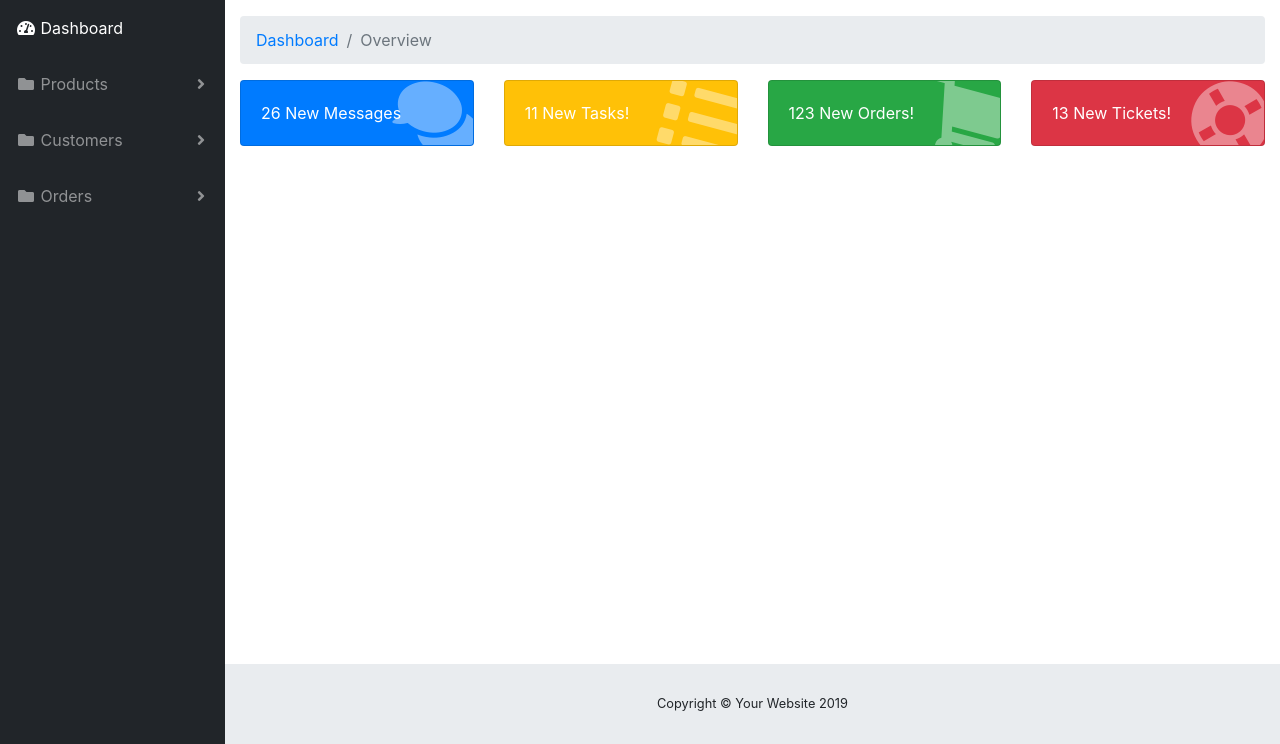
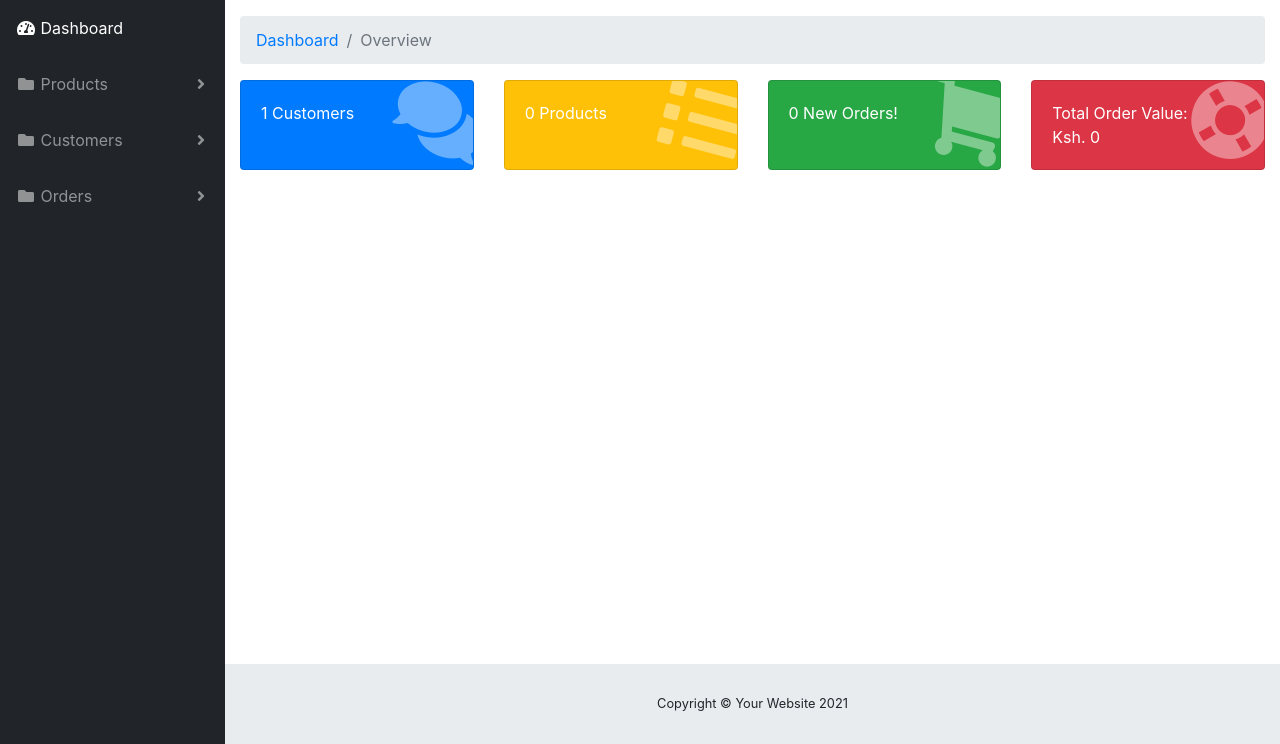
Before and after one commit to KivutiBrian/Bio-Foods, a Flask app: page /dashboard in a window 1280 px wide. Shown: the part 56-800 px from the top of the page. Run offline with Flask 2, Linux system fonts and the light colour scheme; the visitor is signed in with stand-in values (Sample User, id 1); data comes from the database, SQL or seed files in the repository; data that the repository does not hold is empty; some libraries are stand-ins or nearby versions.

Commit message:
changes to project

```diff
--- a/app.py
+++ b/app.py
@@ -71,7 +71,6 @@ def admin():
                 # set the admin session
                 session['admin'] = email
                 session['aid'] = Admin.get_admin_id(email)
-                print(session)
                 return redirect(url_for('home'))
             else:
                 flash('Invalid Credentials','danger')
@@ -92,8 +91,15 @@ def logout():
 @app.route('/dashboard', methods=['GET','POST'])
 def home():
     if session:
-        print(session)
-        return render_template('index.html')
+        customer_count = CustomerModel.query.count()
+        product_count = Products.query.count()
+        order_count = Orders.query.count()
+        order_value = 0
+        orders = Orders.query.all()
+        for order in orders:
+            order_value += order.total
+
+        return render_template('index.html', customer_count = customer_count, product_count = product_count, order_count = order_count, order_value = order_value)
     else:
         flash('Please login to gain access', 'danger')
         return redirect(url_for('admin'))
@@ -105,6 +111,7 @@ def products():
         if request.method == 'POST':
             name = request.form['name']
             price = request.form['price']
+            quantity = request.form['quantity']
             # check if a product already exists
             if Products.check_product_exists(name):
                 # if true, redirect to products page
@@ -112,7 +119,7 @@ def products():
                 return redirect(url_for('products'))
             else:
                 # add the product
-                p = Products(name=name,price=price)
+                p = Products(name=name,price=price, quantity = quantity)
                 p.insert_record()
                 flash('Record successfully added', 'success')
                 return redirect(url_for('products'))
@@ -134,8 +141,9 @@ def update_product(id):
     if request.method == 'POST':
         newname = request.form['newname']
         newprice = request.form['newprice']
+        newquantity = request.form['newquantity']
 
-        update = Products.update_by_id(id=id,name=newname,price=newprice)
+        update = Products.update_by_id(id=id,name=newname,price=newprice, quantity = newquantity)
 
         if update:
             flash('successfully updated', 'success')
@@ -227,15 +235,22 @@ def cust_home():
             email = session['email']
             product = request.form['productname']
             company = request.form['name']
-
             qun = request.form['quantity']
-
             date = request.form['date']
 
-            ch = Orders(email=email,product=product,orderdate=date,customer_id=session['uid'], company=company)
-            ch.create_record()
-            flash('Order successfully made','success')
-            return redirect(url_for('cust_home'))
+            # check for the product quantity
+            # product_to_check = Products.query.filter_by(name=product).first()
+
+            if qun > 0:
+                flash('Quantity ordered is higher than stock remaining','danger')
+                return redirect(url_for('cust_home'))
+            else:
+                ch = Orders(email=email,product=product,orderdate=date,customer_id=session['uid'], company=company)
+                ch.create_record()
+
+                flash('Order successfully made','success')
+                return redirect(url_for('cust_home'))
+
         return render_template('customerorder.html', products=allproducts)
     else:
         flash('Please login','danger')
@@ -251,11 +266,25 @@ def prodjson():
 def orderJson():
     if session:
         data = request.get_json(force=True)
-        print(data)
-        o = Orders(email=session['email'],quantity=data['quantity'],total=data['total'],
-                    product_id=data['product_id'],company=session['companyname'],customer_id=session['uid'])
-        o.create_record()
-        return 'Order successfully saved'
+        stock_item = Products.query.filter_by(id = data['product_id']).first()
+
+        if int(data['quantity']) > int(stock_item.quantity):
+            flash('Quantity ordered is higher than stock remaining','danger')
+            print('==========')
+            print('Quantity ordered is higher than stock remaining - order and stock quantity not updated')
+            print('==========')
+
+            return 'We have an error', 400
+        else:
+            # update the product's stock quantity when an order is made
+            stock_item.quantity = int(stock_item.quantity) - int(data['quantity'])
+            db.session.add(stock_item)
+            db.session.commit()
+
+            o = Orders(email=session['email'],quantity=data['quantity'],total=data['total'], product_id=data['product_id'],company=session['companyname'],customer_id=session['uid'])
+            o.create_record()
+
+            return 'Order successfully saved', 200
 
 
 @app.route('/manual/order', methods=['GET','POST'])
--- a/config/config.py
+++ b/config/config.py
@@ -4,7 +4,7 @@ class Config(object):
 
 class DevelopmentConfig(Config):
     DEBUG = True
-    SQLALCHEMY_DATABASE_URI = 'postgresql://postgres:Brian8053@@127.0.0.1:5432/orderManagementSystem'
+    SQLALCHEMY_DATABASE_URI = 'postgresql://postgres:1234@localhost:5432/biofoods'
     SECRET_KEY = 'some-secret-key'
 
 class ProductionConfig(Config):
--- a/models/products.py
+++ b/models/products.py
@@ -5,6 +5,7 @@ class Products(db.Model):
     id = db.Column(db.Integer, primary_key=True)
     name = db.Column(db.String(30), nullable=False)
     price = db.Column(db.String(30), nullable=False)
+    quantity = db.Column(db.String(30), nullable=False)
     cust = db.relationship('Orders', backref='order')
 
     # CREATE
@@ -29,13 +30,15 @@ class Products(db.Model):
 
     # update a product
     @classmethod
-    def update_by_id(cls,id,name=None,price=None):
+    def update_by_id(cls,id,name=None,price=None, quantity=None):
         product = cls.query.filter_by(id=id).first()
         if product:
             if name:
                 product.name = name
             if price:
                 product.price = price
+            if quantity:
+                product.quantity = quantity
 
             db.session.commit()
             return True
--- a/templates/allorders.html
+++ b/templates/allorders.html
@@ -190,7 +190,7 @@
       <footer class="sticky-footer">
         <div class="container my-auto">
           <div class="copyright text-center my-auto">
-            <span>Copyright © Your Website 2019</span>
+            <span>Copyright © Your Website 2021</span>
           </div>
         </div>
       </footer>
--- a/templates/customersreport.html
+++ b/templates/customersreport.html
@@ -153,7 +153,7 @@
       <footer class="sticky-footer">
         <div class="container my-auto">
           <div class="copyright text-center my-auto">
-            <span>Copyright © Your Website 2019</span>
+            <span>Copyright © Your Website 2021</span>
           </div>
         </div>
       </footer>
--- a/templates/eachorder.html
+++ b/templates/eachorder.html
@@ -135,7 +135,7 @@
       <footer class="sticky-footer">
         <div class="container my-auto">
           <div class="copyright text-center my-auto">
-            <span>Copyright © Your Website 2019</span>
+            <span>Copyright © Your Website 2021</span>
           </div>
         </div>
       </footer>
--- a/templates/index.html
+++ b/templates/index.html
@@ -128,7 +128,7 @@
                 <div class="card-body-icon">
                   <i class="fas fa-fw fa-comments"></i>
                 </div>
-                <div class="mr-5">26 New Messages</div>
+                <div class="mr-5">{{ customer_count }} Customers</div>
               </div>
 
             </div>
@@ -139,7 +139,7 @@
                 <div class="card-body-icon">
                   <i class="fas fa-fw fa-list"></i>
                 </div>
-                <div class="mr-5">11 New Tasks!</div>
+                <div class="mr-5">{{ product_count }} Products</div>
               </div>
 
             </div>
@@ -150,7 +150,7 @@
                 <div class="card-body-icon">
                   <i class="fas fa-fw fa-shopping-cart"></i>
                 </div>
-                <div class="mr-5">123 New Orders!</div>
+                <div class="mr-5">{{ order_count }} New Orders!</div>
               </div>
 
             </div>
@@ -161,7 +161,7 @@
                 <div class="card-body-icon">
                   <i class="fas fa-fw fa-life-ring"></i>
                 </div>
-                <div class="mr-5">13 New Tickets!</div>
+                <div class="mr-5">Total Order Value: Ksh. {{'%0.0f'|format(order_value|float) }}</div>
               </div>
 
             </div>
@@ -179,7 +179,7 @@
       <footer class="sticky-footer">
         <div class="container my-auto">
           <div class="copyright text-center my-auto">
-            <span>Copyright © Your Website 2019</span>
+            <span>Copyright © Your Website 2021</span>
           </div>
         </div>
       </footer>
```
Also changed, not shown: templates/customerorder.html (+17 -4 lines), templates/products.html (+7 -2 lines), templates/productsreport.html (+7 -1 lines), 2 other files.
